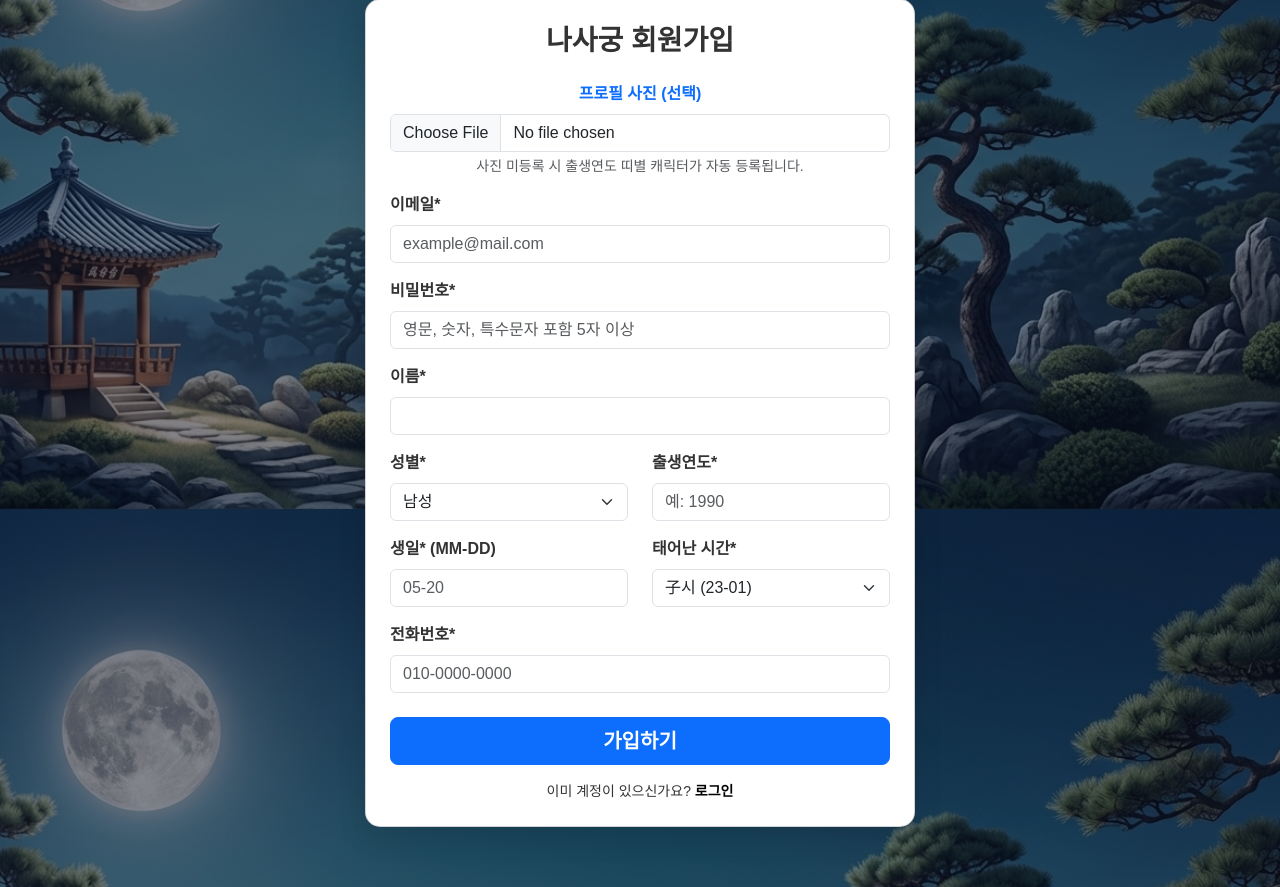
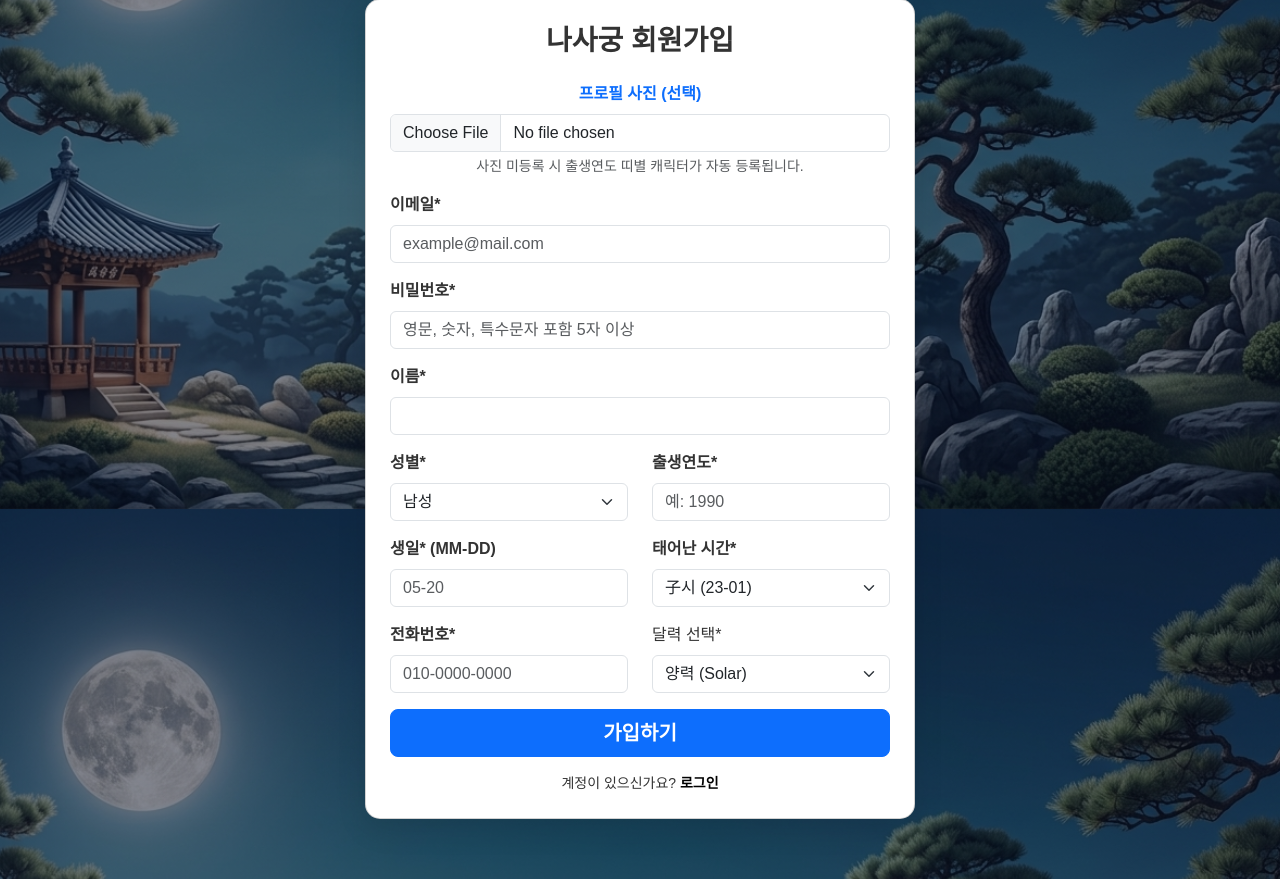
Before and after one commit to KevinSoh1/Nasagung, a FastAPI app: page /register in a window 1280 px wide. Shown: the part 315-1202 px from the top of the page. Run offline with FastAPI, Linux system fonts and the light colour scheme.

Commit message:
Update register.html

```diff
--- a/templates/register.html
+++ b/templates/register.html
@@ -130,24 +130,33 @@
                         <option value="巳(사)">巳시 (09-11)</option>
                         <option value="午(오)">午시 (11-13)</option>
                         <option value="未(미)">未시 (13-15)</option>
-                        <option value="申(신해)">申시 (15-17)</option>
+                        <option value="申(신)">申시 (15-17)</option>
                         <option value="酉(유)">酉시 (17-19)</option>
                         <option value="戌(술)">戌시 (19-21)</option>
-                        <option value="亥()">亥시 (21-23)</option>
+                        <option value="亥(해)">亥시 (21-23)</option>
+						<option value="모름">모름</option>
                     </select>
                 </div>
             </div>
-
-            <div class="mb-4">
-                <label class="form-label fw-bold">전화번호*</label>
-                <input type="tel" name="phone" class="form-control" placeholder="010-0000-0000" required>
-            </div>
+ 			<div class="row">
+            	<div class="col-6 mb-3">
+                	<label class="form-label fw-bold">전화번호*</label>
+                	<input type="tel" name="phone" class="form-control" placeholder="010-0000-0000" required>
+            	</div>
+				<div class="col-6 mb-3">
+                    <label class="form-label">달력 선택*</label>
+                    <select name="calendarType" class="form-select" required>
+                        <option value="양력">양력 (Solar)</option>
+                        <option value="음력-평달">음력 평달 (Lunar Regular)</option>
+                        <option value="음력-윤달">음력 윤달 (Lunar Leap)</option>
+                    </select>
+                </div>
+			</div>
 
             <button type="submit" class="btn btn-primary btn-lg w-100 fw-bold">가입하기</button>
         </form>
-
         <div class="text-center mt-3 small">
-            이미 계정이 있으신가요? <a href="/login" class="text-decoration-none fw-bold">로그인</a>
+            계정이 있으신가요? <a href="/login" class="text-decoration-none fw-bold">로그인</a>
         </div>
     </div>
 </div>
```
